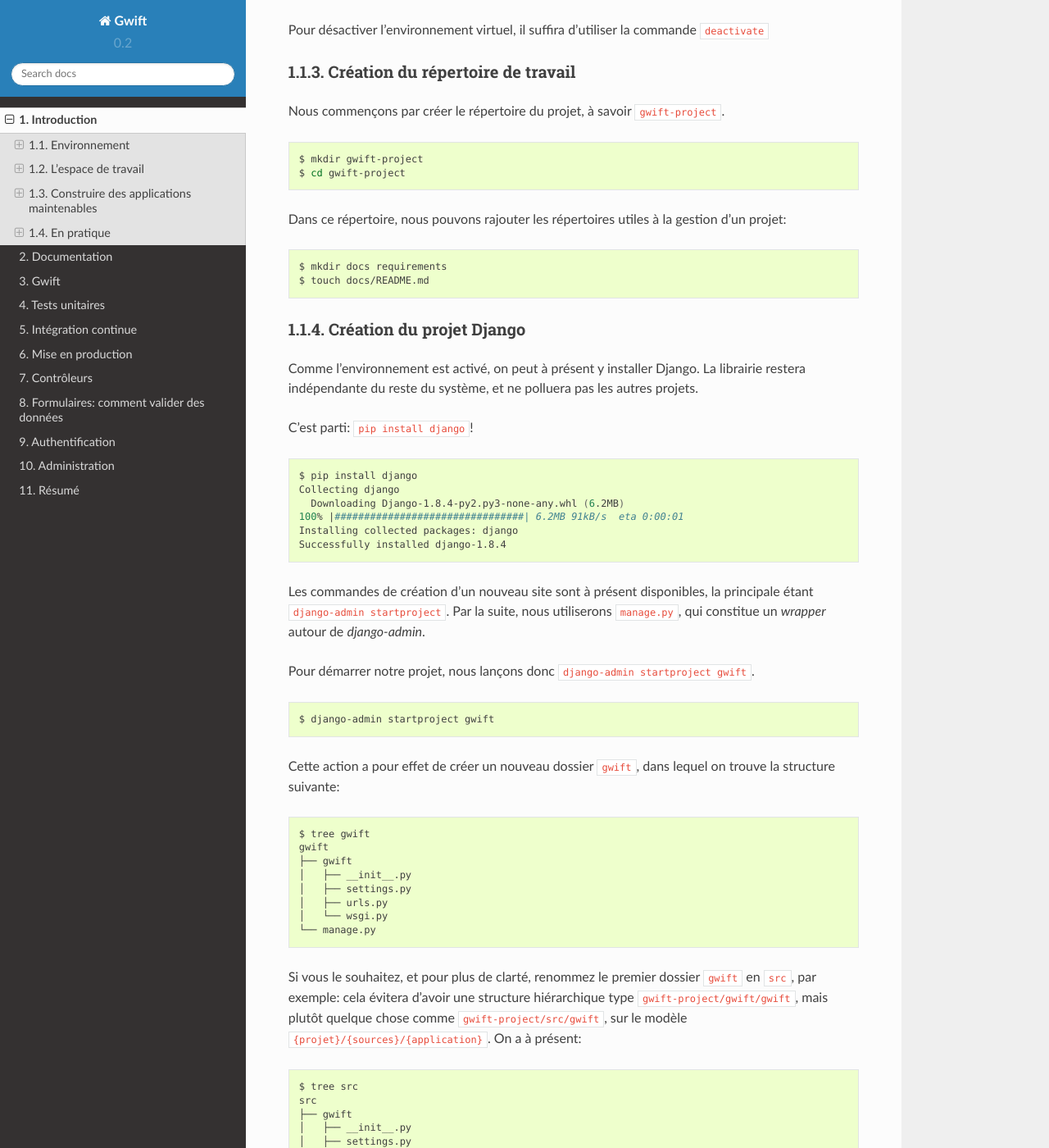
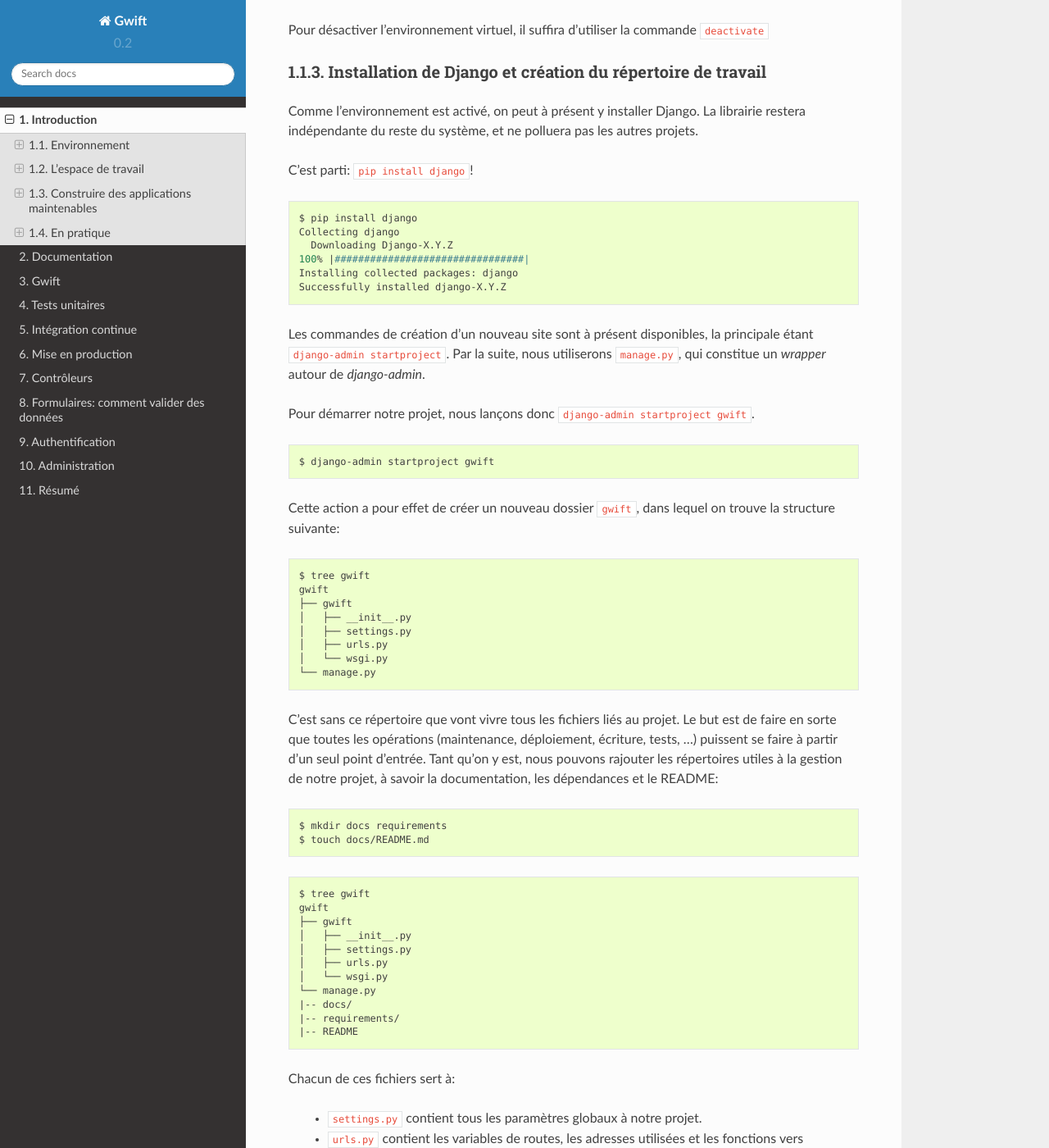
Before and after one commit to Grimbox/gwift-book, a Sphinx documentation site: the page built from source/intro.rst, in a window 1280 px wide and 1400 px high, scrolled down 2248 px. Shown: the whole window at 82% size. Built offline with Sphinx 7.4.7 and the Read the Docs theme 2.0.0, drawn with Linux system fonts in a browser that asks for light colours; some of the changed text lies outside the part shown.

Commit message:
finish first pass rereading for the 1st chapter

```diff
--- a/source/intro/01-prerequisites.rst
+++ b/source/intro/01-prerequisites.rst
@@ -61,25 +61,9 @@
 
 Pour désactiver l'environnement virtuel, il suffira d'utiliser la commande ``deactivate``
 
-Création du répertoire de travail
-=================================
 
-Nous commençons par créer le répertoire du projet, à savoir ``gwift-project``.
-
-.. code-block:: shell
-
-    $ mkdir gwift-project
-    $ cd gwift-project
-
-Dans ce répertoire, nous pouvons rajouter les répertoires utiles à la gestion d'un projet:
-
-.. code-block:: shell
-
-    $ mkdir docs requirements
-    $ touch docs/README.md
-
-Création du projet Django
-=========================
+Installation de Django et création du répertoire de travail
+===========================================================
 
 Comme l'environnement est activé, on peut à présent y installer Django. La librairie restera indépendante du reste du système, et ne polluera pas les autres projets.
 
@@ -89,10 +73,10 @@
 
     $ pip install django
     Collecting django
-      Downloading Django-1.8.4-py2.py3-none-any.whl (6.2MB)
-    100% |################################| 6.2MB 91kB/s  eta 0:00:01
+      Downloading Django-X.Y.Z
+    100% |################################|
     Installing collected packages: django
-    Successfully installed django-1.8.4
+    Successfully installed django-X.Y.Z
 
 Les commandes de création d'un nouveau site sont à présent disponibles, la principale étant ``django-admin startproject``. Par la suite, nous utiliserons ``manage.py``, qui constitue un *wrapper* autour de `django-admin`.
 
@@ -115,19 +99,27 @@
     │   └── wsgi.py
     └── manage.py
 
-Si vous le souhaitez, et pour plus de clarté, renommez le premier dossier ``gwift`` en ``src``, par exemple: cela évitera d'avoir une structure hiérarchique type ``gwift-project/gwift/gwift``, mais plutôt quelque chose comme ``gwift-project/src/gwift``, sur le modèle ``{projet}/{sources}/{application}``. On a à présent:
+C'est sans ce répertoire que vont vivre tous les fichiers liés au projet. Le but est de faire en sorte que toutes les opérations (maintenance, déploiement, écriture, tests, ...) puissent se faire à partir d'un seul point d'entrée. Tant qu'on y est, nous pouvons rajouter les répertoires utiles à la gestion de notre projet, à savoir la documentation, les dépendances et le README:
 
 .. code-block:: shell
 
-    $ tree src
-    src
+    $ mkdir docs requirements
+    $ touch docs/README.md
+
+
+.. code-block:: shell
+
+    $ tree gwift
+    gwift
     ├── gwift
     │   ├── __init__.py
     │   ├── settings.py
     │   ├── urls.py
     │   └── wsgi.py
     └── manage.py
-
+    |-- docs/
+    |-- requirements/
+    |-- README
 
 Chacun de ces fichiers sert à:
 
@@ -135,6 +127,10 @@
  * ``urls.py`` contient les variables de routes, les adresses utilisées et les fonctions vers lesquelles elles pointent.
  * ``manage.py``, pour toutes les commandes de gestion.
  * ``wsgi.py`` contient la définition de l'interface `WSGI <https://en.wikipedia.org/wiki/Web_Server_Gateway_Interface>`_, qui permettra à votre serveur Web (Nginx, Apache, ...) de faire un pont vers votre projet.
+
+.. todo:: refaire un beau ``tree`` tout propre, à l'occasion.
+
+.. todo:: déplacer la configuration dans un répertoire ``config`` à part.
 
 Gestion des dépendances
 =======================
@@ -152,6 +148,8 @@
 
     $ echo django >> requirements/base.txt
 
+Par la suite, il vous faudra **absolument** spécifier les versions à utiliser: les librairies que vous utilisez comme dépendances évoluent, de la même manière que vos projets. Des fonctions sont cassées, certaines signatures sont modifiées, des comportements sont altérés, etc. Si vous voulez être sûr et certain que le code que vous avez écrit continue à fonctionner, spécifiez la version de chaque librairie de dépendances. Avec les mécanismes d'intégration continue et de tests unitaires, on verra plus loin comment se prémunir d'un changement inattendu.
+
 Structure finale de l'environnement
 ===================================
 
@@ -160,15 +158,14 @@
 .. code-block:: shell
 
     $ tree ~/gwift-project
-    gwift-project/
+    gwift
     ├── docs
     │   └── README.md
-    ├── src
-    │   ├── gwift
-    │   │   ├── __init__.py
-    │   │   ├── settings.py
-    │   │   ├── urls.py
-    │   │   └── wsgi.py
-    │   └── manage.py
+    ├── gwift
+    │   ├── __init__.py
+    │   ├── settings.py
+    │   ├── urls.py
+    │   └── wsgi.py
+    │   manage.py
     └── requirements
         └── base.txt
--- a/source/intro/02-create-django-app.rst
+++ b/source/intro/02-create-django-app.rst
@@ -38,7 +38,6 @@
 
 .. code-block:: shell
 
-    $ cd src
     $ python manage.py startapp wish
 
 Résultat? Django nous a créé un répertoire ``wish``, dans lequel on trouve les fichiers suivants:
--- a/source/intro/03-before-going-further.rst
+++ b/source/intro/03-before-going-further.rst
@@ -111,6 +117,8 @@
     [html]
     directory = coverage_html_report
 
+
+.. todo:: le bloc ci-dessous est à revoir pour isoler la configuration.
 
 .. code-block:: shell
 
@@ -158,7 +166,7 @@
 Complexité de McCabe
 ====================
 
-La `complexité cyclomatique <https://fr.wikipedia.org/wiki/Nombre_cyclomatique>`_ (ou complexité de McCabe) peut s'apparenter à une mesure de complexité du code parcouru en fonction du nombre de branches trouvées. Une branche, c'est un embranchement: quand le cycle d'exécution du code rencontre une condition, il peut soit rentrer dedans, soit passer directement à la suite. Par exemple:
+La `complexité cyclomatique <https://fr.wikipedia.org/wiki/Nombre_cyclomatique>`_ (ou complexité de McCabe) peut s'apparenter à mesure de difficulté de compréhension du code, en fonction du nombre d'embranchements trouvés dans une même section. Quand le cycle d'exécution du code rencontre une condition, il peut soit rentrer dedans, soit passer directement à la suite. Par exemple:
 
 .. code-block:: python
 
```
Also changed, not shown: other parts of source/intro/02-create-django-app.rst (+1 -1 lines), other parts of source/intro/03-before-going-further.rst (+8 -0 lines).
